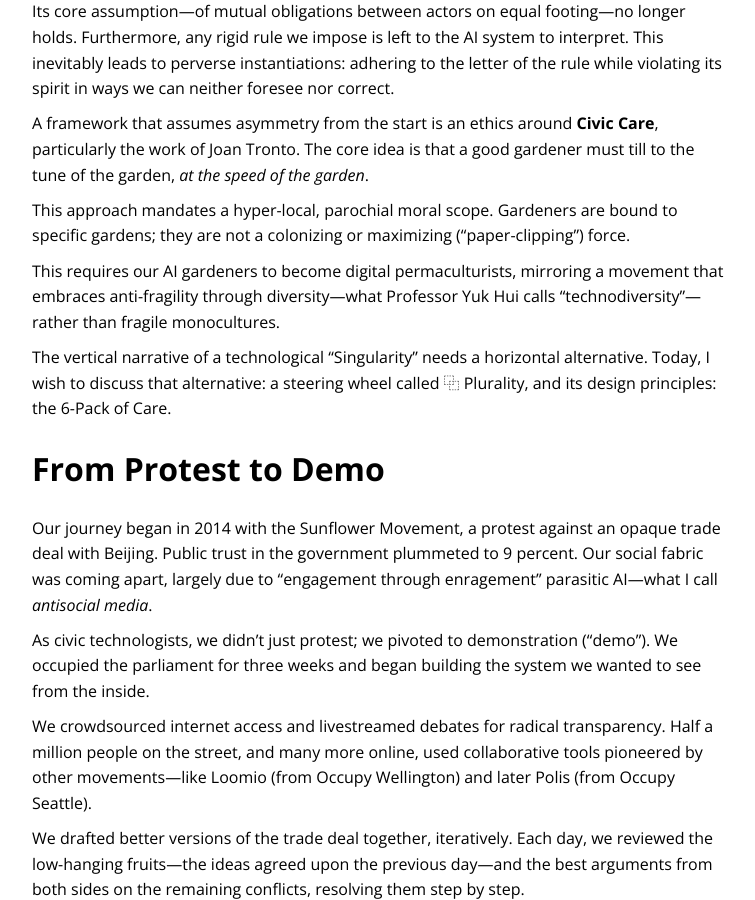
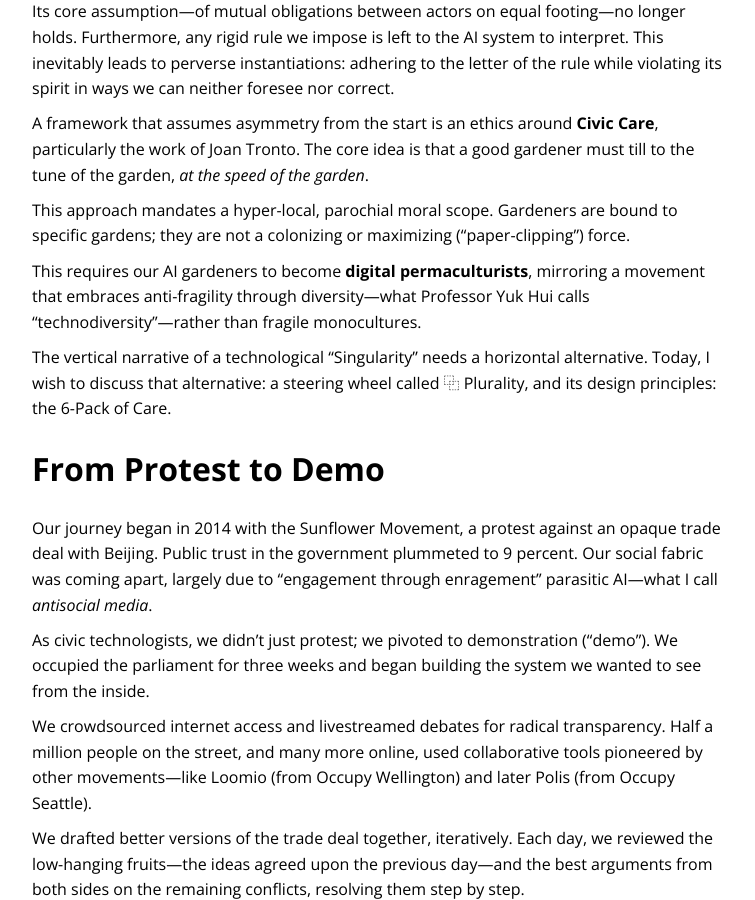
Before and after one commit to audreyt/6pack.care, a Jekyll site: the page built from manifesto.md, in a window 1280 px wide and 900 px high, scrolled down 756 px. Shown: the whole window, without its empty margins (258-1013 px from the left). Built offline with Jekyll 4.4.1, drawn with Linux system fonts in a browser that asks for light colours.

```diff
--- a/manifesto.md
+++ b/manifesto.md
@@ -22,7 +22,7 @@ A framework that assumes asymmetry from the start is an ethics around **Civic Ca
 
 This approach mandates a hyper-local, parochial moral scope. Gardeners are bound to specific gardens; they are not a colonizing or maximizing ("paper-clipping") force.
 
-This requires our AI gardeners to become digital permaculturists, mirroring a movement that embraces anti-fragility through diversity—what Professor Yuk Hui calls "technodiversity"—rather than fragile monocultures.
+This requires our AI gardeners to become **digital permaculturists**, mirroring a movement that embraces anti-fragility through diversity—what Professor Yuk Hui calls "technodiversity"—rather than fragile monocultures.
 
 The vertical narrative of a technological "Singularity" needs a horizontal alternative. Today, I wish to discuss that alternative: a steering wheel called ⿻ Plurality, and its design principles: the 6-Pack of Care.
 
```
